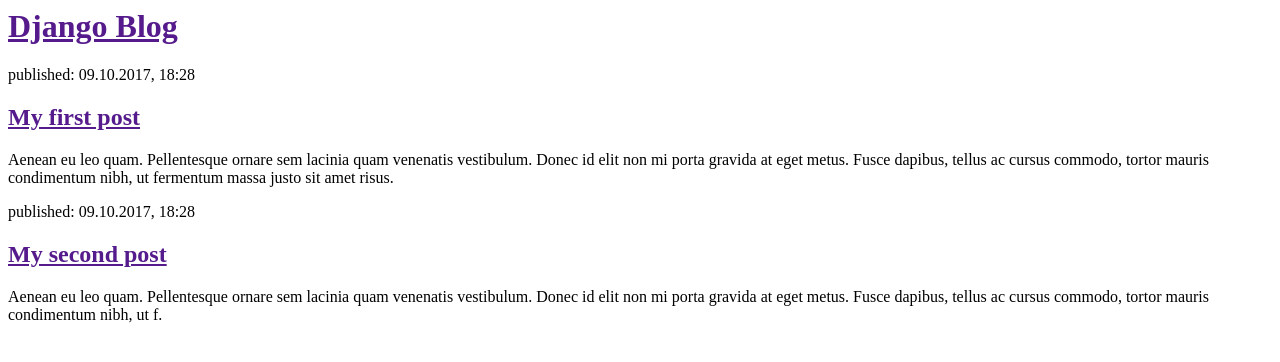
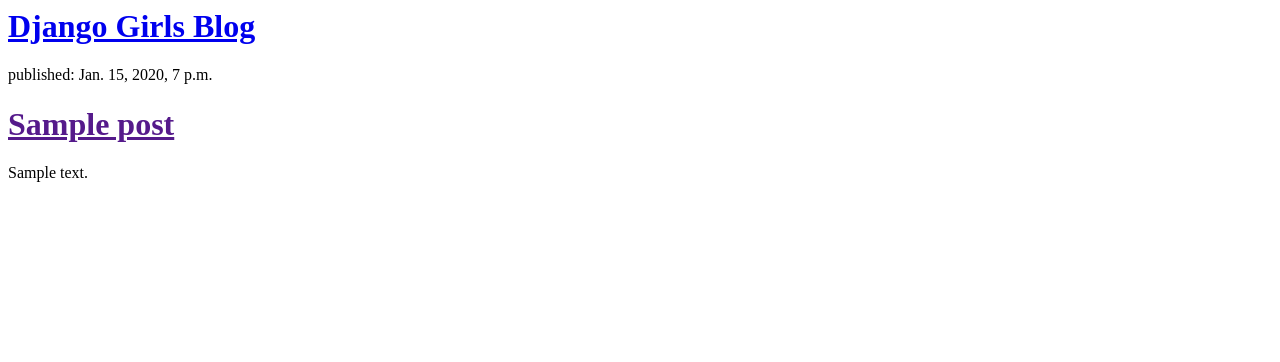
Before and after one commit to shsh0889/web, a Django app: template web/templates/web/post_list.html in a window 1280 px wide. Shown: the top 362 px of the page. Run offline with Django 3.2, Linux system fonts and the light colour scheme; the template is opened without the code that fills it: values that come from a table or form of the project are taken from there, others are empty; tables that the repository leaves empty hold one stand-in row (values such as "Sample post").

Commit message:
Modified templates to display posts from database.

```diff
--- a/web/templates/web/post_list.html
+++ b/web/templates/web/post_list.html
@@ -1,22 +1,11 @@
-<html>
-    <head>
-        <title>Django blog</title>
-    </head>
-    <body>
-        <div>
-            <h1><a href="">Django Blog</a></h1>
-        </div>
+<div>
+    <h1><a href="/">Django Girls Blog</a></h1>
+</div>
 
-        <div>
-            <p>published: 09.10.2017, 18:28</p>
-            <h2><a href="">My first post</a></h2>
-            <p>Aenean eu leo quam. Pellentesque ornare sem lacinia quam venenatis vestibulum. Donec id elit non mi porta gravida at eget metus. Fusce dapibus, tellus ac cursus commodo, tortor mauris condimentum nibh, ut fermentum massa justo sit amet risus.</p>
-        </div>
-
-        <div>
-            <p>published: 09.10.2017, 18:28</p>
-            <h2><a href="">My second post</a></h2>
-            <p>Aenean eu leo quam. Pellentesque ornare sem lacinia quam venenatis vestibulum. Donec id elit non mi porta gravida at eget metus. Fusce dapibus, tellus ac cursus commodo, tortor mauris condimentum nibh, ut f.</p>
-        </div>
-    </body>
-</html>
+{% for post in posts %}
+    <div>
+        <p>published: {{ post.published_date }}</p>
+        <h1><a href="">{{ post.title }}</a></h1>
+        <p>{{ post.text|linebreaksbr }}</p>
+    </div>
+{% endfor %}
--- a/web/views.py
+++ b/web/views.py
@@ -1,4 +1,7 @@
 from django.shortcuts import render
+from django.utils import timezone
+from .models import Post
 
 def post_list(request):
-    return render(request, 'web/post_list.html', {})
+    posts = Post.objects.filter(published_date__lte=timezone.now()).order_by('published_date')
+    return render(request, 'web/post_list.html', {'posts': posts})
```
